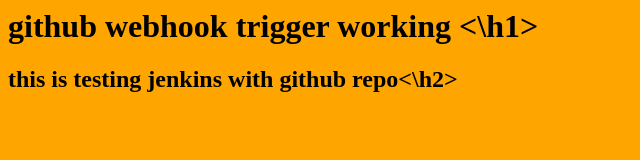
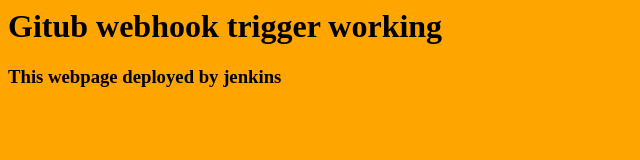
Before and after one commit to premkumarshamala/gitjenkins, a plain HTML site: page jenkins.html in a window 1280 px wide. Shown: the whole page, without its empty margins (0-640 px from the left). Drawn offline with Linux system fonts and the light colour scheme.

Commit message:
Update jenkins.html

```diff
--- a/jenkins.html
+++ b/jenkins.html
@@ -1,8 +1,8 @@
 <body style="background-color:orange;">
 
-<h1> github webhook trigger working <\h1>
+ <h1>Gitub webhook trigger working </h1>
+<h3>This webpage deployed by jenkins</h3>
 
-<h2> this is testing jenkins with github repo<\h2>
 
 
 
```
